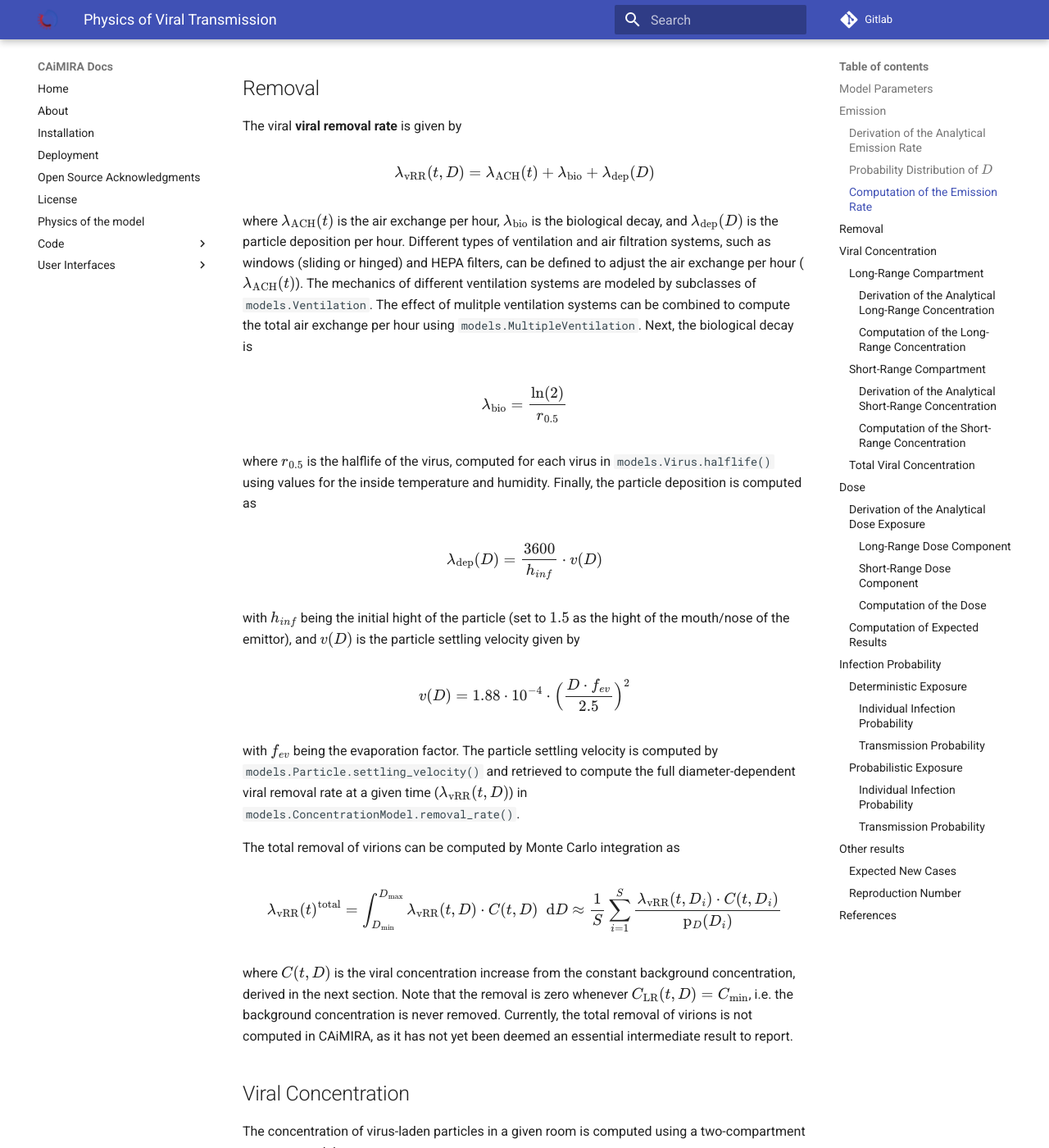
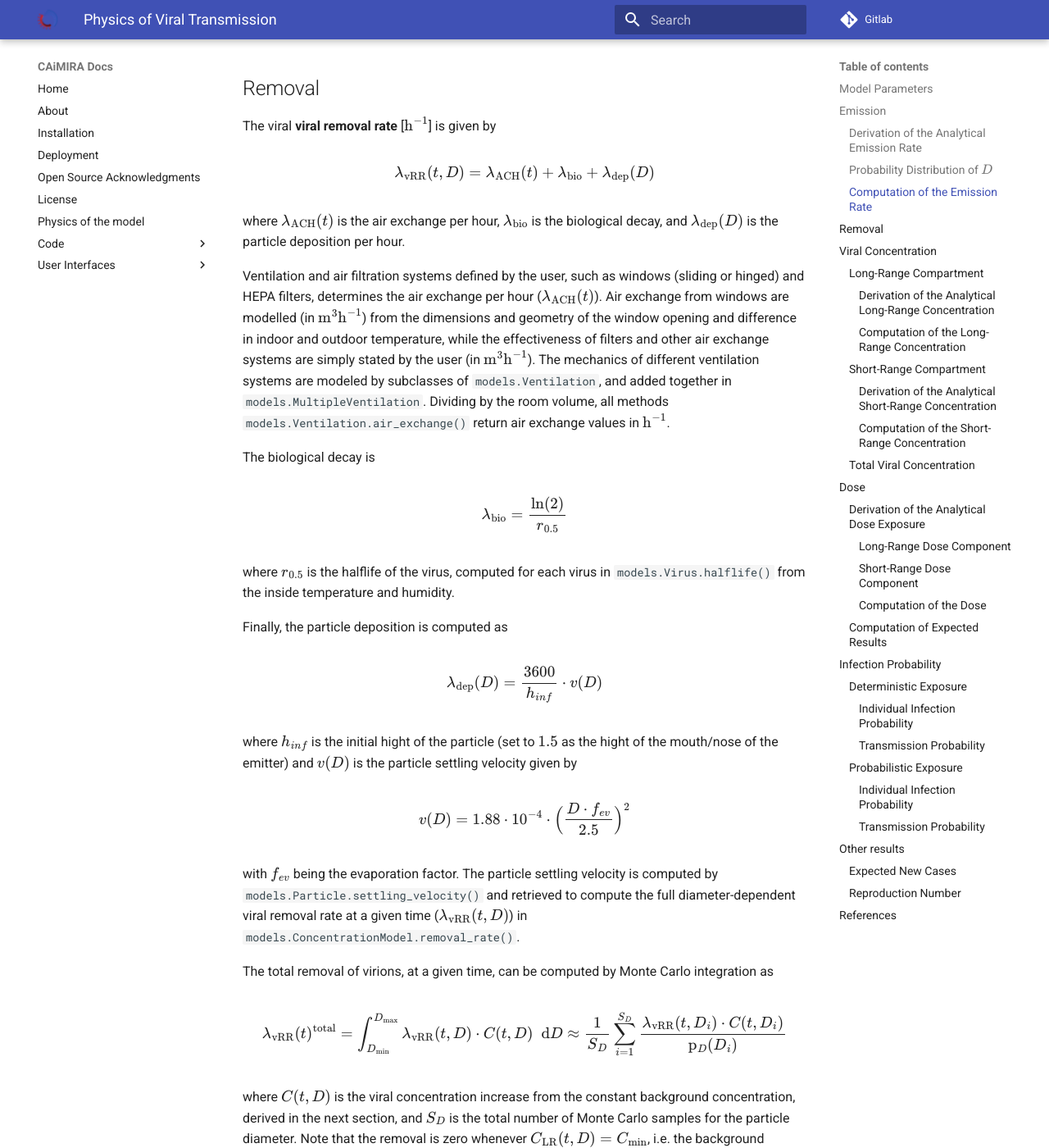
Before and after one commit to CERN/CAiMIRA, an MkDocs documentation site: the page built from caimira/docs/mkdocs/docs/code/viral_transmission.md, in a window 1280 px wide and 1400 px high, scrolled down 6298 px. Shown: the whole window at 82% size. Built offline with MkDocs 1.6.1 and Material for MkDocs 9.7.7, drawn with Linux system fonts in a browser that asks for light colours.

Commit message:
docs: viral removal edits

```diff
--- a/caimira/docs/mkdocs/docs/code/viral_transmission.md
+++ b/caimira/docs/mkdocs/docs/code/viral_transmission.md
@@ -250,7 +250,7 @@ In `Expiration.particle`, the class **Particle** (representing virus-laden aeros
 
 
 ## Removal
-The viral **viral removal rate** is given by
+The viral **viral removal rate** [$\text{h}^{-1}$] is given by
 
 $$
 \begin{equation*}
@@ -259,10 +259,13 @@ $$
 $$
 
 where $\lambda_{\mathrm{ACH}}(t)$ is the air exchange per hour, $\lambda_{\mathrm{bio}}$ is the biological decay, and $\lambda_{\mathrm{dep}}(D)$ is the particle deposition per hour.
-Different types of ventilation and air filtration systems, such as windows (sliding or hinged) and HEPA filters, can be defined to adjust the air exchange per hour ($\lambda_{\mathrm{ACH}}(t)$).
-The mechanics of different ventilation systems are modeled by subclasses of `models.Ventilation`.
-The effect of mulitple ventilation systems can be combined to compute the total air exchange per hour using `models.MultipleVentilation`.
-Next, the biological decay is
+
+Ventilation and air filtration systems defined by the user, such as windows (sliding or hinged) and HEPA filters, determines the air exchange per hour ($\lambda_{\mathrm{ACH}}(t)$).
+Air exchange from windows are modelled (in $\text{m}^{3}\text{h}^{-1}$) from the dimensions and geometry of the window opening and difference in indoor and outdoor temperature, while the effectiveness of filters and other air exchange systems are simply stated by the user (in $\text{m}^{3}\text{h}^{-1}$).
+The mechanics of different ventilation systems are modeled by subclasses of `models.Ventilation`, and added together in `models.MultipleVentilation`.
+Dividing by the room volume, all methods `models.Ventilation.air_exchange()` return air exchange values in $\text{h}^{-1}$.
+
+The biological decay is
 
 $$
 \begin{equation*}
@@ -270,7 +273,8 @@ $$
 \end{equation*}
 $$
 
-where $r_{0.5}$ is the halflife of the virus, computed for each virus in `models.Virus.halflife()` using values for the inside temperature and humidity.
+where $r_{0.5}$ is the halflife of the virus, computed for each virus in `models.Virus.halflife()` from the inside temperature and humidity.
+
 Finally, the particle deposition is computed as
 
 $$
@@ -279,7 +283,7 @@ $$
 \end{equation*}
 $$
 
-with $h_{inf}$ being the initial hight of the particle (set to $1.5$ as the hight of the mouth/nose of the emittor), and $v(D)$ is the particle settling velocity given by
+where $h_{inf}$ is the initial hight of the particle (set to $1.5$ as the hight of the mouth/nose of the emitter) and $v(D)$ is the particle settling velocity given by
 
 $$
 \begin{equation*}
@@ -290,17 +294,17 @@ $$
 with $f_{ev}$ being the evaporation factor.
 The particle settling velocity is computed by `models.Particle.settling_velocity()` and retrieved to compute the full diameter-dependent viral removal rate at a given time ($\lambda_{\mathrm{vRR}}(t,D)$) in `models.ConcentrationModel.removal_rate()`.
 
-The total removal of virions can be computed by Monte Carlo integration as
+The total removal of virions, at a given time, can be computed by Monte Carlo integration as
 
 $$
 \begin{equation*}
 \lambda_{\mathrm{vRR}}(t)^{\mathrm{total}}
 = \int_{D_{\mathrm{min}}}^{D_{\mathrm{max}}} \lambda_{\mathrm{vRR}}(t,D) \cdot C(t, D) \;\ \mathrm{d}D
-\approx \frac{1}{S}\sum_{i=1}^S \frac{\lambda_{\mathrm{vRR}}(t,D_i) \cdot C(t, D_i)}{\mathrm{p}_D(D_i)}
+\approx \frac{1}{S_D}\sum_{i=1}^{S_D} \frac{\lambda_{\mathrm{vRR}}(t,D_i) \cdot C(t, D_i)}{\mathrm{p}_D(D_i)}
 \end{equation*}
 $$
 
-where $C(t, D)$ is the viral concentration increase from the constant background concentration, derived in the next section.
+where $C(t, D)$ is the viral concentration increase from the constant background concentration, derived in the next section, and $S_D$ is the total number of Monte Carlo samples for the particle diameter.
 Note that the removal is zero whenever $C_{\mathrm{LR}}(t, D)=C_{\mathrm{min}}$, i.e. the background concentration is never removed.
 Currently, the total removal of virions is not computed in CAiMIRA, as it has not yet been deemed an essential intermediate result to report.
 
```
